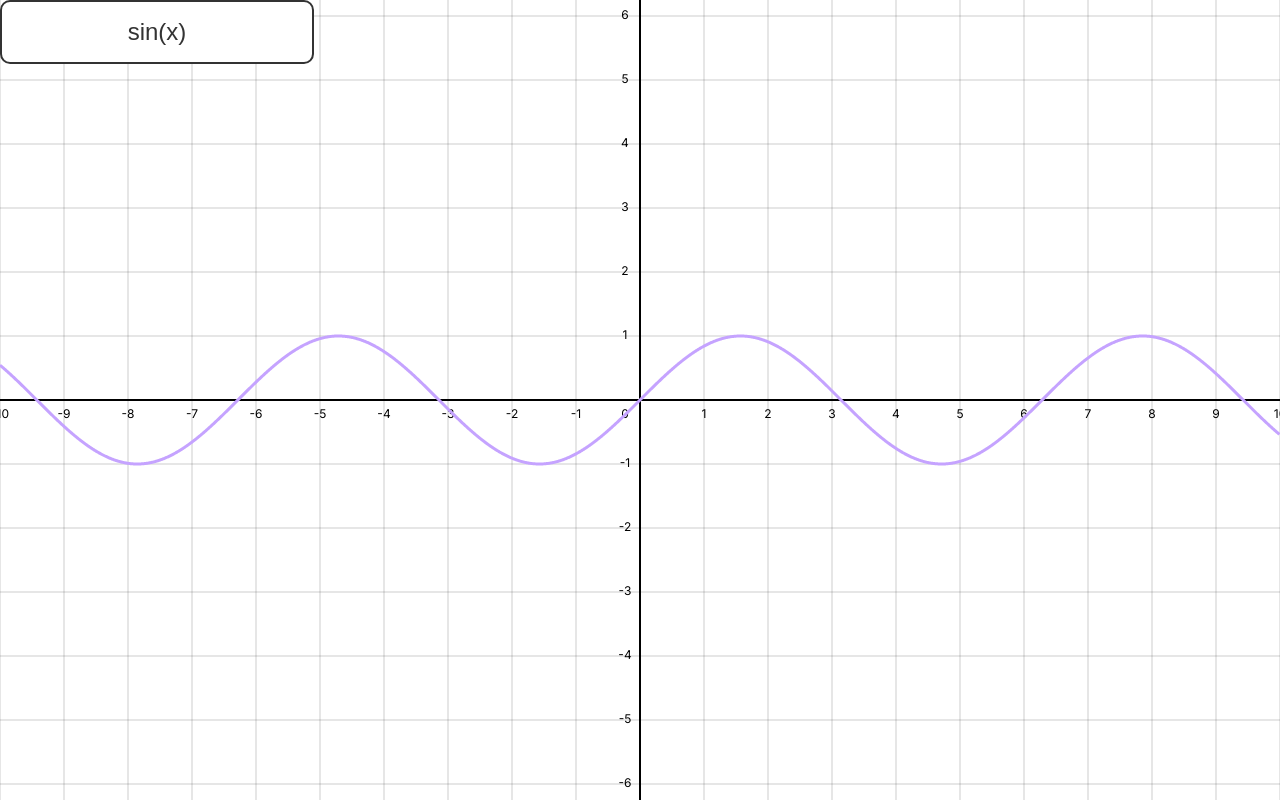
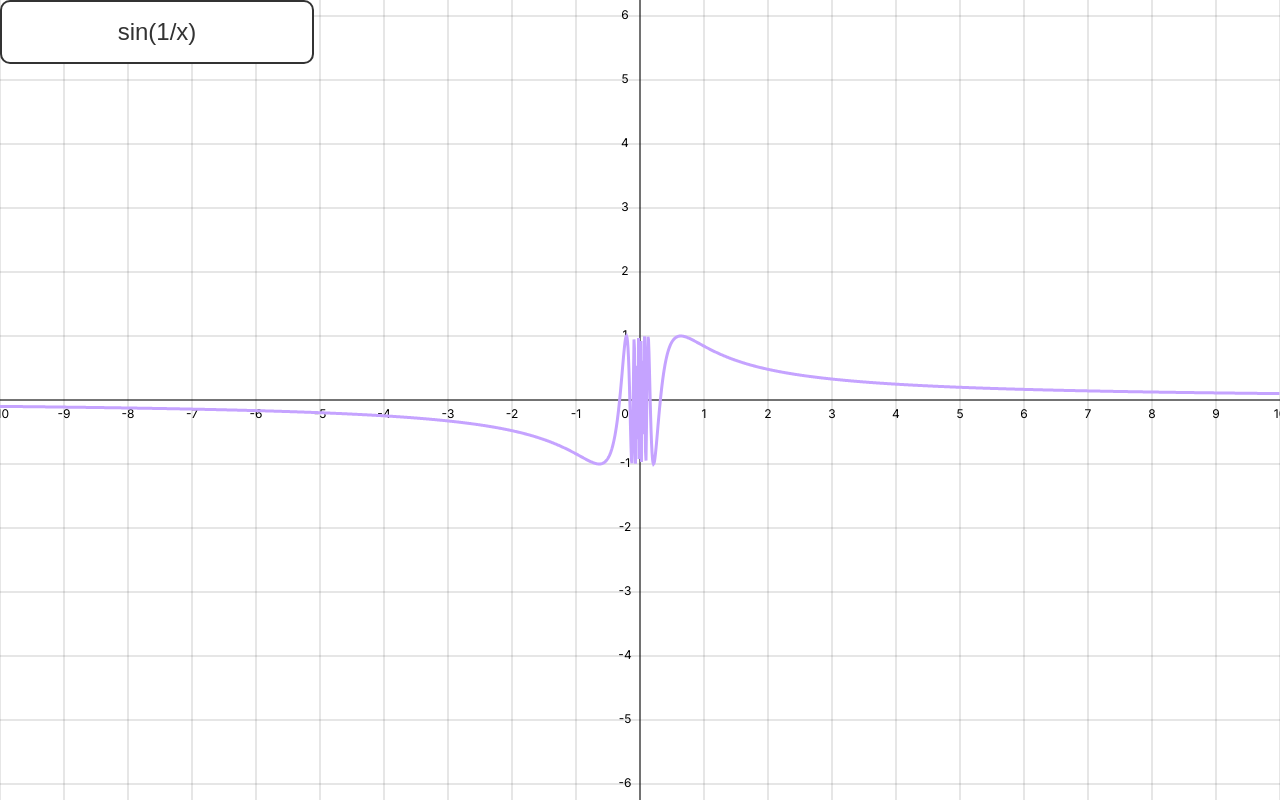
Before and after one commit to beetrandahiya/sidus-rewrite, a plain HTML site: page index.html in a window 1280 px wide. Drawn offline with nearby package versions, Linux system fonts and the light colour scheme.

Commit message:
added error handling for y=NaN

```diff
--- a/index.html
+++ b/index.html
@@ -13,7 +13,7 @@
 <body>
 
         <div class="controls">
-            <input type="text" id="eq-input" placeholder="Equation" value="sin(x)">
+            <input type="text" id="eq-input" placeholder="Equation" value="sin(1/x)">
            <!--<input type="range" id="n-val" min="10" max="10000" value="5000">-->
         </div>
         <div class="paper">
--- a/main.js
+++ b/main.js
@@ -5,150 +5,169 @@ paper.innerHTML = "";
 
 var width = paper.clientWidth;
 var height = paper.clientHeight;
- var paper_svg = document.createElementNS("http://www.w3.org/2000/svg","svg");
-paper_svg.setAttribute("width",width);
-paper_svg.setAttribute("height",height);
+var paper_svg = document.createElementNS("http://www.w3.org/2000/svg", "svg");
+paper_svg.setAttribute("width", width);
+paper_svg.setAttribute("height", height);
 //grid
-function makeGrid([xi,xf],[yi,yf]){
+function makeGrid([xi, xf], [yi, yf]) {
+    //make svg group
+    var grid = document.createElementNS("http://www.w3.org/2000/svg", "g");
+    grid.setAttribute("id", "grid");
 
     //find the point on the x axis that is closest to 0
-        var x0 = Math.round((0-xi)/(xf-xi)*width);
+    var x0 = Math.round((0 - xi) / (xf - xi) * width);
     //find the point on the y axis that is closest to 0
-        var y0 = Math.round((0-yi)/(yf-yi)*height);
+    var y0 = Math.round((0 - yi) / (yf - yi) * height);
 
     //make the x axis
     var xaxis = document.createElementNS("http://www.w3.org/2000/svg", "line");
-        xaxis.setAttribute("x1",0);
-        xaxis.setAttribute("y1",y0);
-        xaxis.setAttribute("x2",width);
-        xaxis.setAttribute("y2",y0);
-        xaxis.setAttribute("stroke","black");
-        xaxis.setAttribute("stroke-width","2");
-        paper_svg.appendChild(xaxis);
+    xaxis.setAttribute("x1", 0);
+    xaxis.setAttribute("y1", y0);
+    xaxis.setAttribute("x2", width);
+    xaxis.setAttribute("y2", y0);
+    xaxis.setAttribute("stroke", "black");
+    xaxis.setAttribute("stroke-width", "1");
+    grid.appendChild(xaxis);
 
     //make the y axis
     var yaxis = document.createElementNS("http://www.w3.org/2000/svg", "line");
-        yaxis.setAttribute("x1",x0);
-        yaxis.setAttribute("y1",0);
-        yaxis.setAttribute("x2",x0);
-        yaxis.setAttribute("y2",height);
-        yaxis.setAttribute("stroke","black");
-        yaxis.setAttribute("stroke-width","2");
-        paper_svg.appendChild(yaxis);
+    yaxis.setAttribute("x1", x0);
+    yaxis.setAttribute("y1", 0);
+    yaxis.setAttribute("x2", x0);
+    yaxis.setAttribute("y2", height);
+    yaxis.setAttribute("stroke", "black");
+    yaxis.setAttribute("stroke-width", "1");
+    grid.appendChild(yaxis);
 
     //make the x grid
     var n_gl_x = 20;
-        var x_grid_values = getGridValues([xi,xf],n_gl_x,width);
+    var x_grid_values = getGridValues([xi, xf], n_gl_x, width);
     for (var i = 0; i < x_grid_values.gridValues.length; i++) {
         var xgrid = document.createElementNS("http://www.w3.org/2000/svg", "line");
         //map the grid values to the screen
-            var xgrid_x1 = Math.round((x_grid_values.gridValues[i]-xi)/(xf-xi)*width);
-            var xgrid_x2 = Math.round((x_grid_values.gridValues[i]-xi)/(xf-xi)*width);
-            xgrid.setAttribute("x1",xgrid_x1);
-            xgrid.setAttribute("y1",0);
-            xgrid.setAttribute("x2",xgrid_x2);
-            xgrid.setAttribute("y2",height);
-            xgrid.setAttribute("stroke","black");
-            xgrid.setAttribute("stroke-width","0.2");
-            paper_svg.appendChild(xgrid);
+        var xgrid_x1 = Math.round((x_grid_values.gridValues[i] - xi) / (xf - xi) * width);
+        var xgrid_x2 = Math.round((x_grid_values.gridValues[i] - xi) / (xf - xi) * width);
+        xgrid.setAttribute("x1", xgrid_x1);
+        xgrid.setAttribute("y1", 0);
+        xgrid.setAttribute("x2", xgrid_x2);
+        xgrid.setAttribute("y2", height);
+        xgrid.setAttribute("stroke", "black");
+        xgrid.setAttribute("stroke-width", "0.2");
+        grid.appendChild(xgrid);
     }
 
     //make the y grid
-        var y_grid_values = getGridValues([yi,yf],n_gl_x*height/width,height);
+    var y_grid_values = getGridValues([yi, yf], n_gl_x * height / width, height);
     for (var i = 0; i < y_grid_values.gridValues.length; i++) {
         var ygrid = document.createElementNS("http://www.w3.org/2000/svg", "line");
         //map the grid values to the screen
-            var ygrid_y1 = Math.round((y_grid_values.gridValues[i]-yi)/(yf-yi)*height);
-            var ygrid_y2 = Math.round((y_grid_values.gridValues[i]-yi)/(yf-yi)*height);
-            ygrid.setAttribute("x1",0);
-            ygrid.setAttribute("y1",ygrid_y1);
-            ygrid.setAttribute("x2",width);
-            ygrid.setAttribute("y2",ygrid_y2);
-            ygrid.setAttribute("stroke","black");
-            ygrid.setAttribute("stroke-width","0.2");
-            paper_svg.appendChild(ygrid);
+        var ygrid_y1 = Math.round((y_grid_values.gridValues[i] - yi) / (yf - yi) * height);
+        var ygrid_y2 = Math.round((y_grid_values.gridValues[i] - yi) / (yf - yi) * height);
+        ygrid.setAttribute("x1", 0);
+        ygrid.setAttribute("y1", ygrid_y1);
+        ygrid.setAttribute("x2", width);
+        ygrid.setAttribute("y2", ygrid_y2);
+        ygrid.setAttribute("stroke", "black");
+        ygrid.setAttribute("stroke-width", "0.2");
+        grid.appendChild(ygrid);
     }
 
     //make the x labels
     for (var i = 0; i < x_grid_values.domainValues.length; i++) {
         var x_label = document.createElementNS("http://www.w3.org/2000/svg", "text");
         //map the grid values to the screen
-            var x_label_x = Math.round((x_grid_values.gridValues[i]-xi)/(xf-xi)*width);
+        var x_label_x = Math.round((x_grid_values.gridValues[i] - xi) / (xf - xi) * width);
         //if the label has nothing in decimal part, remove the decimal part
-            if(x_grid_values.domainValues[i] == Math.round(x_grid_values.domainValues[i])){
+        if (x_grid_values.domainValues[i] == Math.round(x_grid_values.domainValues[i])) {
             x_grid_values.domainValues[i] = Math.round(x_grid_values.domainValues[i]);
         }
         //if the label is too close to the axis, move it a bit
-            if(Math.abs(x_label_x-x0) < 15){
-                if(x_label_x < x0){
+        if (Math.abs(x_label_x - x0) < 15) {
+            if (x_label_x < x0) {
                 x_label_x += 15;
-                }else{
+            } else {
                 x_label_x -= 15;
             }
         }
-            x_label.setAttribute("x",x_label_x);
-            x_label.setAttribute("y",y0+15);
-            x_label.setAttribute("font-size","12");
-            x_label.setAttribute("font-family","Inter");
-            x_label.setAttribute("text-anchor","middle");
-            x_label.setAttribute("dominant-baseline","middle");
+        x_label.setAttribute("x", x_label_x);
+        x_label.setAttribute("y", y0 + 15);
+        x_label.setAttribute("font-size", "12");
+        x_label.setAttribute("font-family", "Inter");
+        x_label.setAttribute("text-anchor", "middle");
+        x_label.setAttribute("dominant-baseline", "middle");
         x_label.innerHTML = x_grid_values.domainValues[i];
-            paper_svg.appendChild(x_label);
+        grid.appendChild(x_label);
     }
 
     //make the y labels
     for (var i = 0; i < y_grid_values.domainValues.length; i++) {
-            if(y_grid_values.domainValues[i] == 0) continue; //don't show 0 (it's already on the axis)
+        if (y_grid_values.domainValues[i] == 0) continue; //don't show 0 (it's already on the axis)
         var y_label = document.createElementNS("http://www.w3.org/2000/svg", "text");
         //map the grid values to the screen
-            var y_label_y = Math.round((y_grid_values.gridValues[i]-yi)/(yf-yi)*height);
+        var y_label_y = Math.round((y_grid_values.gridValues[i] - yi) / (yf - yi) * height);
         //if the label has nothing in decimal part, remove the decimal part
-            if(y_grid_values.domainValues[i] == Math.round(y_grid_values.domainValues[i])){
+        if (y_grid_values.domainValues[i] == Math.round(y_grid_values.domainValues[i])) {
             y_grid_values.domainValues[i] = Math.round(y_grid_values.domainValues[i]);
         }
-            y_label.setAttribute("x",x0-15);
-            y_label.setAttribute("y",height-y_label_y);
-            y_label.setAttribute("font-size","12");
-            y_label.setAttribute("font-family","Inter");
-            y_label.setAttribute("text-anchor","middle");
-            y_label.setAttribute("dominant-baseline","middle");
+        y_label.setAttribute("x", x0 - 15);
+        y_label.setAttribute("y", height - y_label_y);
+        y_label.setAttribute("font-size", "12");
+        y_label.setAttribute("font-family", "Inter");
+        y_label.setAttribute("text-anchor", "middle");
+        y_label.setAttribute("dominant-baseline", "middle");
         y_label.innerHTML = y_grid_values.domainValues[i];
-            paper_svg.appendChild(y_label);
+        grid.appendChild(y_label);
     }
+    paper_svg.appendChild(grid);
 };
 
 //make the plot
-function makePlot(f,[xi,xf],[yi,yf]){
-    n=width*2;
+var plot = document.createElementNS("http://www.w3.org/2000/svg", "g");
+plot.setAttribute("id", "plot");
+function makePlot(f, [xi, xf], [yi, yf]) {
+    //make plot group
+    n = width * 2;
     var x = [];
     //make a list of pixels along the x axis
     var x = [];
-    for (var i = 0; i < width; i+=width/n) {
+    for (var i = 0; i < width; i += width / n) {
         x.push(i);
     }
     //map the x values to the domain
-    var xval = x.map(function(x) {
-        return (x*(xf-xi)/width + xi);
+    var xval = x.map(function (x) {
+        return (x * (xf - xi) / width + xi);
     });
-    var x= x.map(function(x) {
+    var x = x.map(function (x) {
         return x;
     });
 
     //make a list of y values
-    var y = xval.map(function(x) {
-        return f.evaluate({x:x});
+    var y = xval.map(function (x) {
+        //handle errors
+        try {
+            var y = f.evaluate({
+                x: x
             });
+        } catch (e) {
+            var y = 0;
+        }
+        if (isNaN(y)) y = 0;
+
+        return y;
+
+    });
+    console.log(y);
     //map the y values to the range
-    var y = y.map(function(y) {
+    var y = y.map(function (y) {
 
-        return (height/2 - y*height/(yf-yi));
+        return (height / 2 - y * height / (yf - yi));
 
     });
 
     //make a list of points
     var points = [];
     for (var i = 0; i < x.length; i++) {
-        points.push([x[i],y[i]]);
+        points.push([x[i], y[i]]);
     }
 
     //make a path
@@ -158,25 +177,35 @@ function makePlot(f,[xi,xf],[yi,yf]){
     }
 
 
-    var path = document.createElementNS("http://www.w3.org/2000/svg","path");
-    path.setAttribute("d",dpath);
-    path.setAttribute("stroke","#c5a3ff");
-    path.setAttribute("stroke-width","3");
-    path.setAttribute("fill","none");
-    paper_svg.appendChild(path);
+    var path = document.createElementNS("http://www.w3.org/2000/svg", "path");
+    path.setAttribute("d", dpath);
+    path.setAttribute("stroke", "#c5a3ff");
+    path.setAttribute("stroke-width", "3");
+    path.setAttribute("fill", "none");
+    plot.appendChild(path);
 
-
+    paper_svg.appendChild(plot);
 }
 
 
 
-domain_init_x = [-10,10];
-domain_init_y = [domain_init_x[0]*height/width,domain_init_x[1]*height/width];
-makeGrid(domain_init_x,domain_init_y);
+domain_init_x = [-10, 10];
+domain_init_y = [domain_init_x[0] * height / width, domain_init_x[1] * height / width];
+makeGrid(domain_init_x, domain_init_y);
 
 //make the plot
-makePlot(getEquation(),domain_init_x,domain_init_y);
+makePlot(getEquation(), domain_init_x, domain_init_y);
 paper.appendChild(paper_svg);
+
+//add the event listeners
+//change the plot when the equation is changed
+document.getElementById("eq-input").addEventListener("input", function () {
+    var plot = document.getElementById("plot");
+    if (plot) {
+        plot.innerHTML = "";
+        makePlot(getEquation(), domain_init_x, domain_init_y);
+    }
+});
 
 ////////////
 
@@ -197,7 +226,10 @@ function getGridValues(domain, numLines, screenRange) {
         domainValues.push(i.toFixed(precision));
         gridValues.push(Math.round(i / spacing) * spacing);
     }
-    return { domainValues, gridValues };
+    return {
+        domainValues,
+        gridValues
+    };
 }
 
 //function to get the equation
```
Lines whose indentation alone changed are shown as unchanged.
